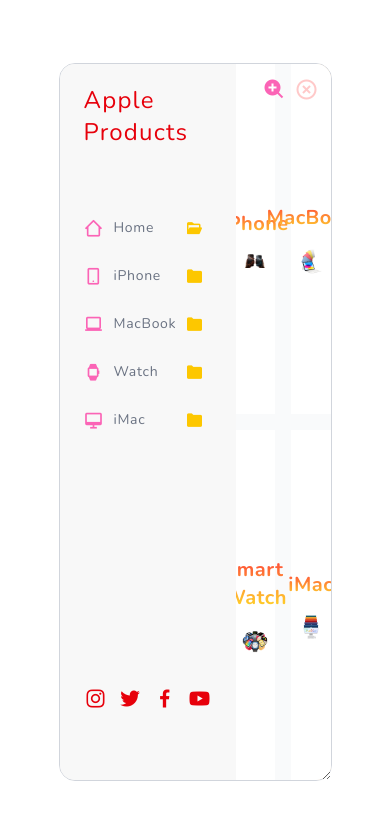
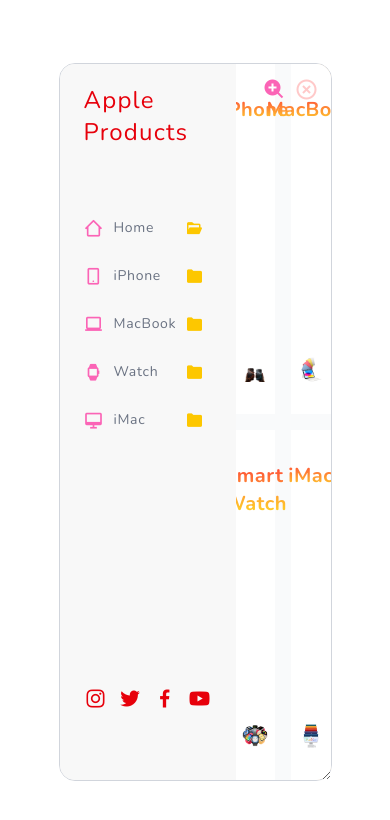
Before and after one commit to DorKatzir/Apple-Products-Store, a React (Vite) app: page / in a window 390 px wide. Shown: the top 820 px of the page. Built offline with nearby package versions, Linux system fonts and the light colour scheme.

Commit message:
Adding Responsive Design

```diff
--- a/src/components/Home.jsx
+++ b/src/components/Home.jsx
@@ -6,8 +6,8 @@
     <div className='w-full h-full grid grid-cols-2 grid-rows-2 gap-4 bg-gray-50'>
         {items.map((item, index) => (
 
-            <div onClick={()=>onNavigate(item.pageIndex)} key={index} className='flex flex-col items-center justify-center bg-white'>
-                <span className='text-xl font-bold bg-gradient-to-b from-red-500 to-yellow-300 bg-clip-text text-transparent tracking-wide mb-4'>
+            <div onClick={()=>onNavigate(item.pageIndex)} key={index} className='flex flex-col items-center justify-center bg-white py-8'>
+                <span className='text-xl font-bold bg-gradient-to-b from-red-500 to-yellow-300 bg-clip-text text-transparent tracking-wide mb-auto'>
                     {item.label}
                 </span>
                 <img src={item.img} alt={item.label} className='max-w-[65%] max-h-[65%] object-contain' draggable='false' />
```
